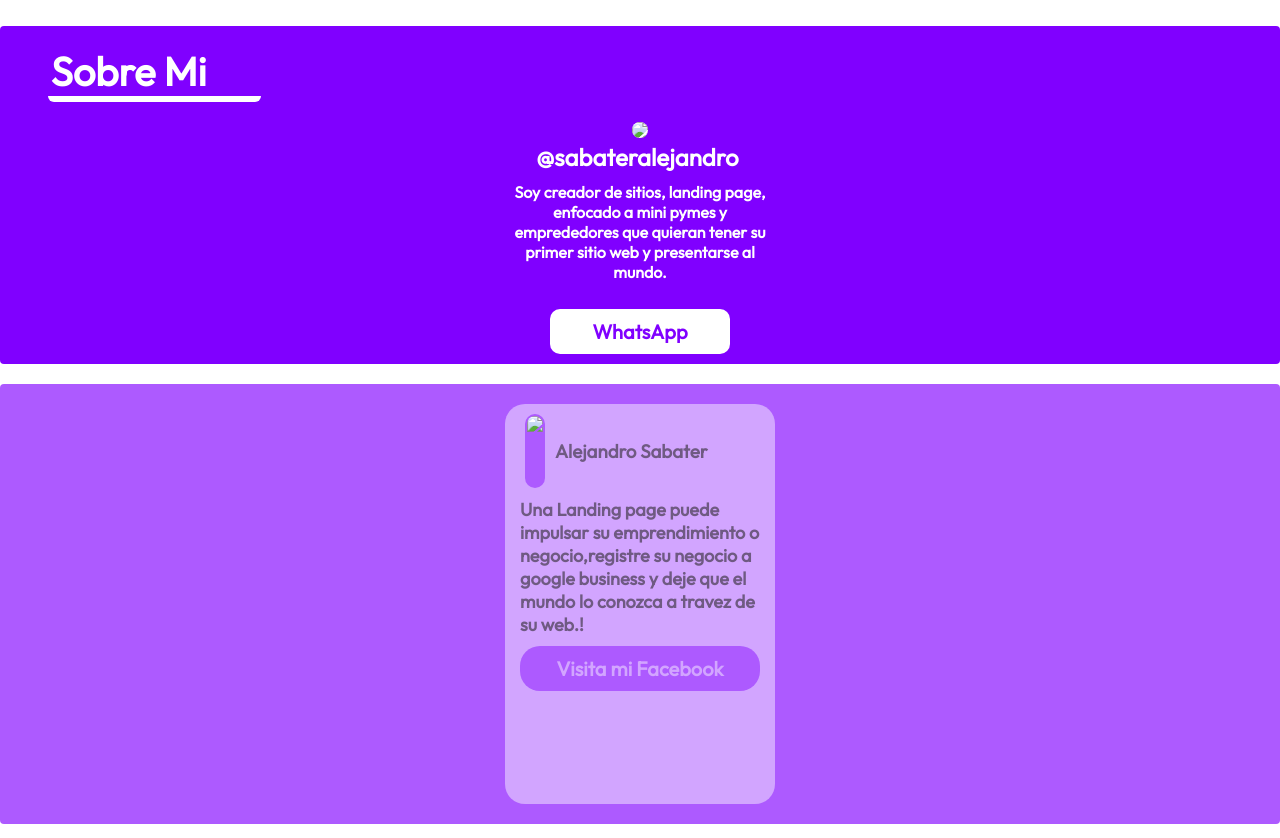
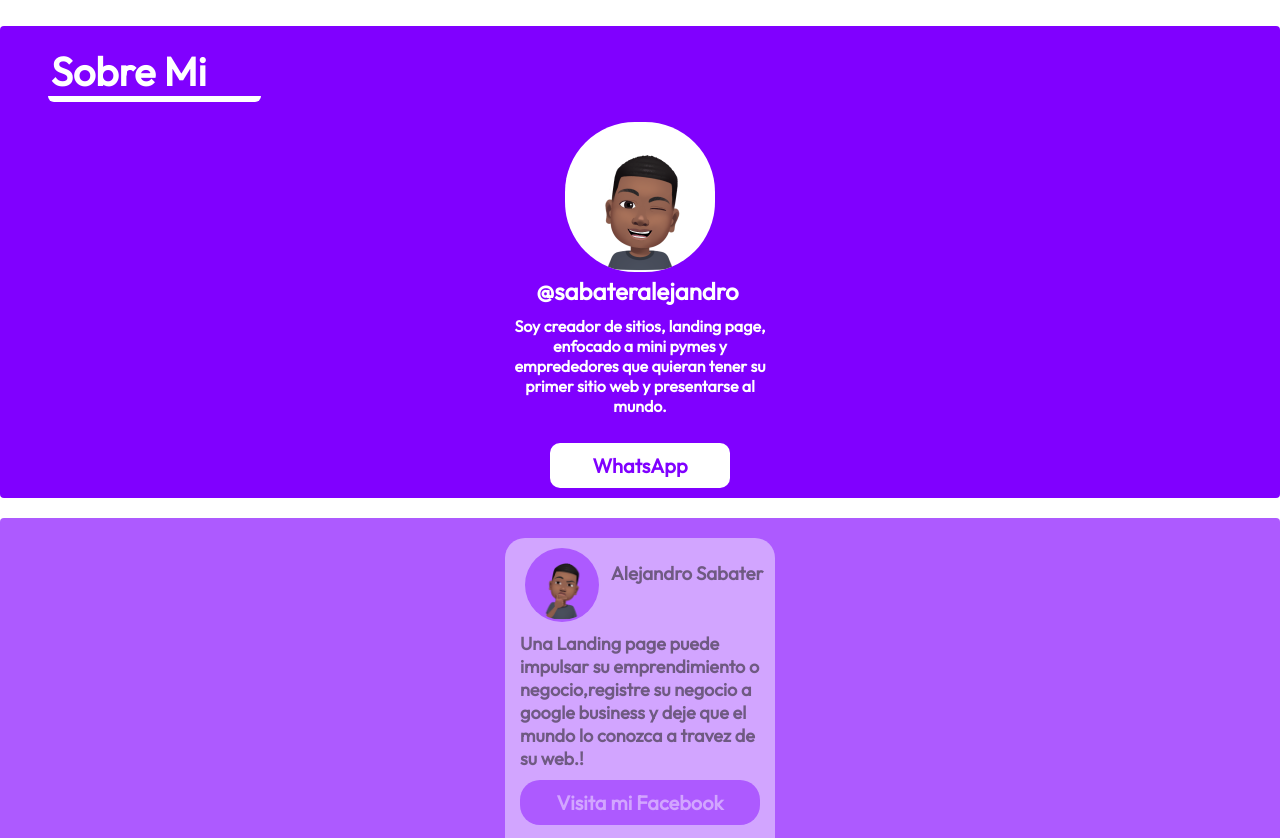
Before and after one commit to Alejandro1208/presentacion-ale, a plain HTML site: page index.html in a window 1280 px wide. Shown: the part 1060-1898 px from the top of the page. Drawn offline with Linux system fonts and the light colour scheme; some icons are missing.

Commit message:
Update index.html

```diff
--- a/index.html
+++ b/index.html
@@ -53,7 +53,7 @@
    <div class="about" id="about">
      <h1>Sobre Mi</h1>
      <center>
-     <img src="./img/.fbavatar_1641383465096_6884461233186895745-1.png" height="150"> <br>
+     <img src="./img/Aleimagen.jpg" height="150"> <br>
      <span>@sabateralejandro <i class="fa-solid fa-badge-check"></i></span>
      <div class="write" >
        Soy creador de sitios, landing page, enfocado a mini pymes y emprededores que quieran tener su primer sitio web y presentarse al mundo.
@@ -65,7 +65,7 @@
      <div class="channel">
        <div class="post">
          <div class="flex">
-            <img src="./img/.fbavatar_1641383968128_6884463343059073388.png" height="70"><h3>  Alejandro Sabater <i class="fas fa-badge-check"></i></h3>
+            <img src="./img/Aleimagen2.jpg" height="70"><h3>  Alejandro Sabater <i class="fas fa-badge-check"></i></h3>
 
          </div>
       <p>  Una Landing page puede impulsar su emprendimiento o negocio,registre su negocio a google business y deje que el mundo lo conozca a travez de su web.!
```
